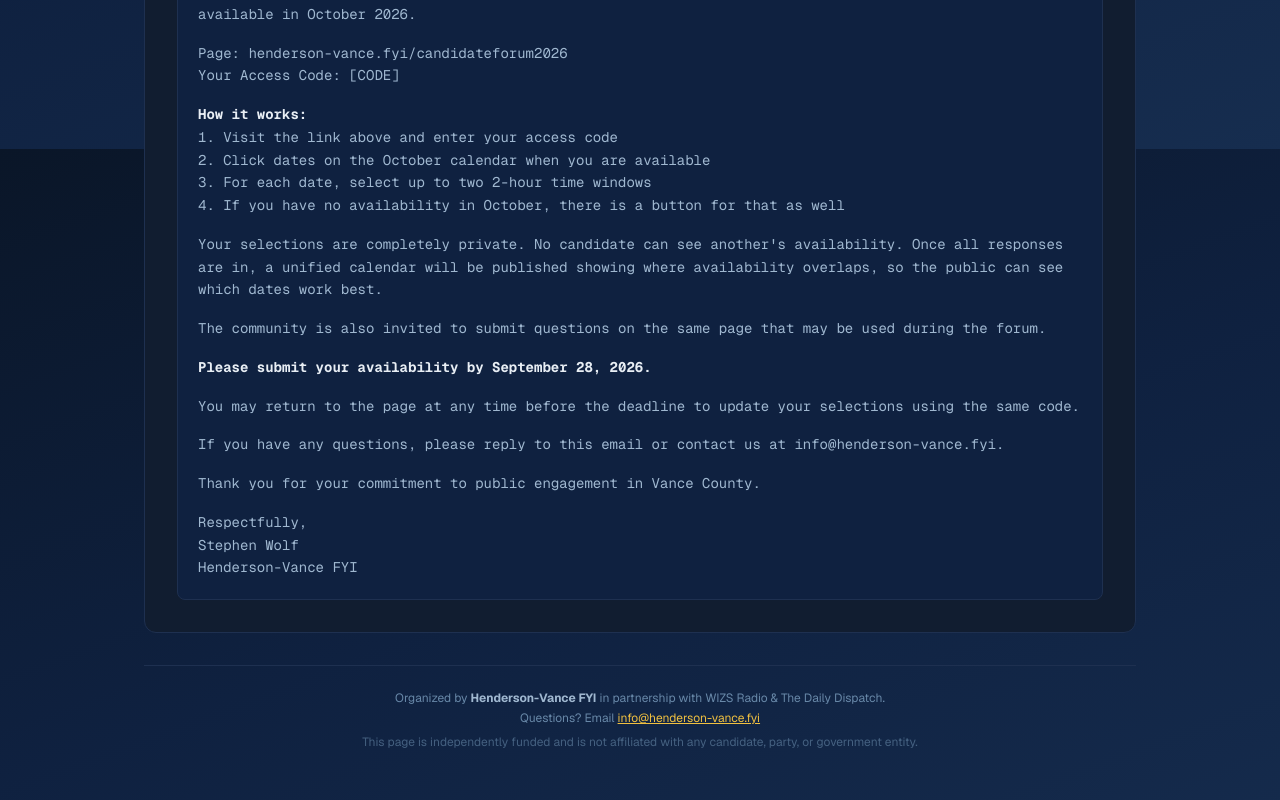
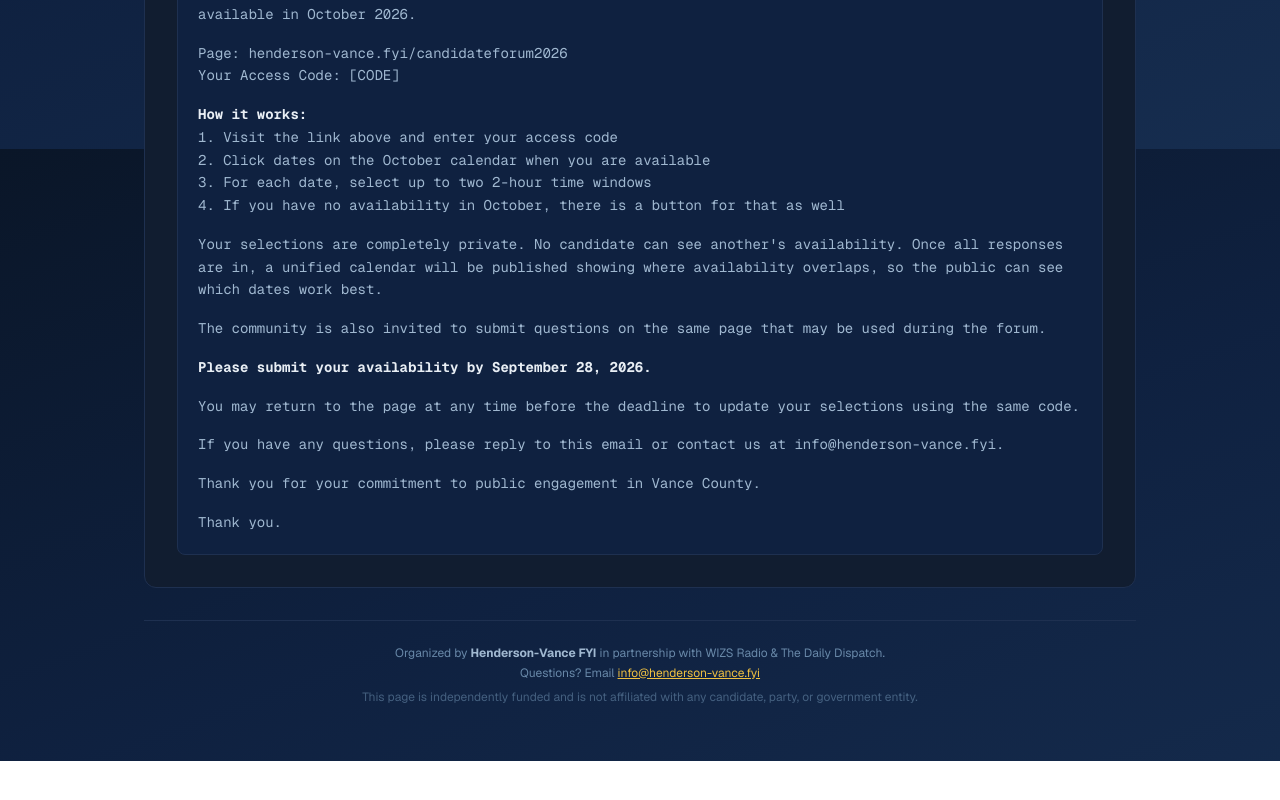
Before and after one commit to swv-dev/henderson-vance-fyi, a Next.js app: page /candidateforum2026 in a window 1280 px wide. Shown: the part 2251-3051 px from the top of the page. After the commit the page ends 3012 px from the top, so only its background shows below. Built offline with nearby package versions, Linux system fonts and the light colour scheme.

Commit message:
Remove personal sign-off from candidate email template

```diff
--- a/src/app/candidateforum2026/page.tsx
+++ b/src/app/candidateforum2026/page.tsx
@@ -979,11 +979,7 @@ export default function VCDebate2026Page() {
               County.
             </p>
             <p>
-              Respectfully,
-              <br />
-              Stephen Wolf
-              <br />
-              Henderson-Vance FYI
+              Thank you.
             </p>
           </div>
         </section>
```
